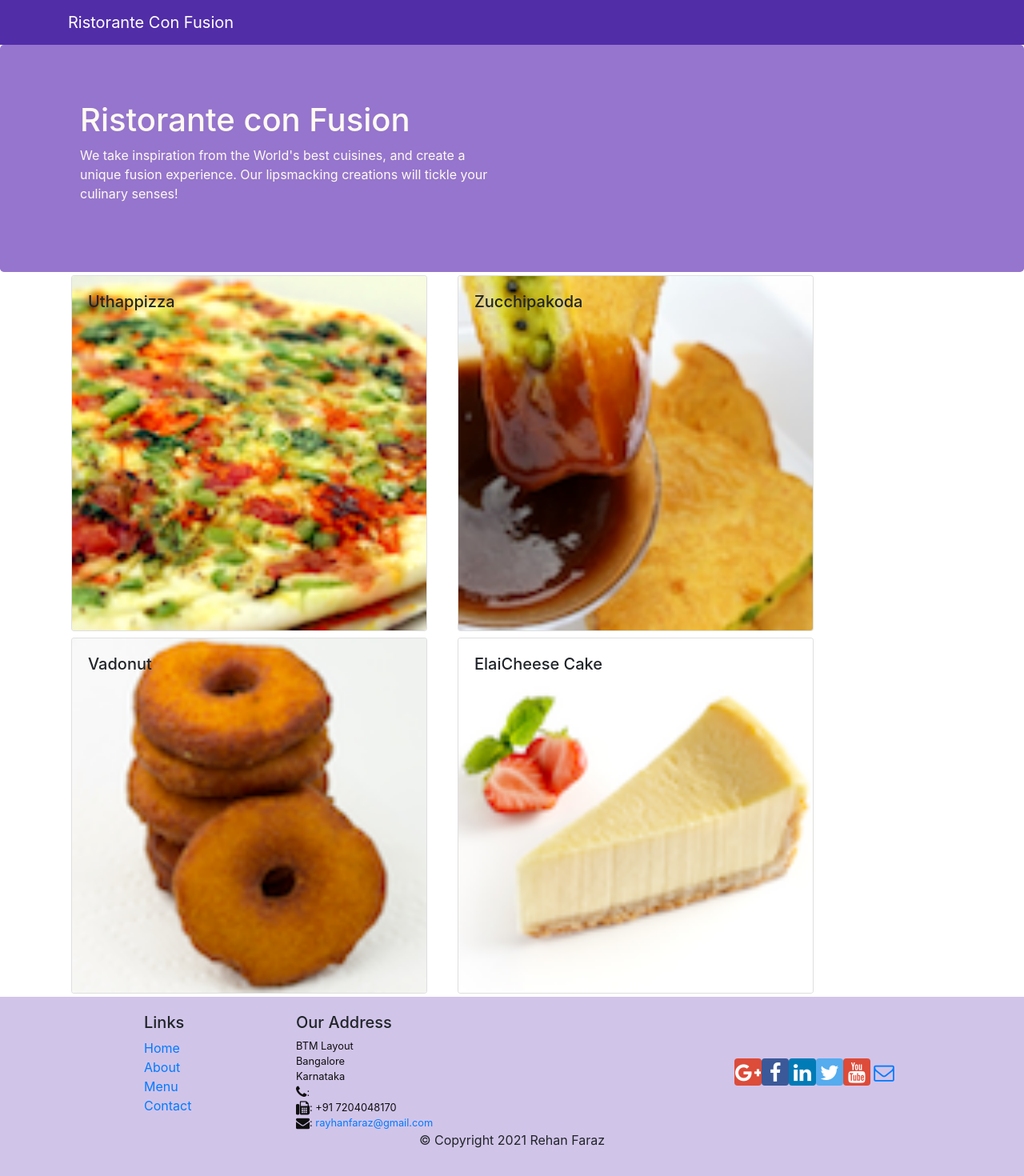
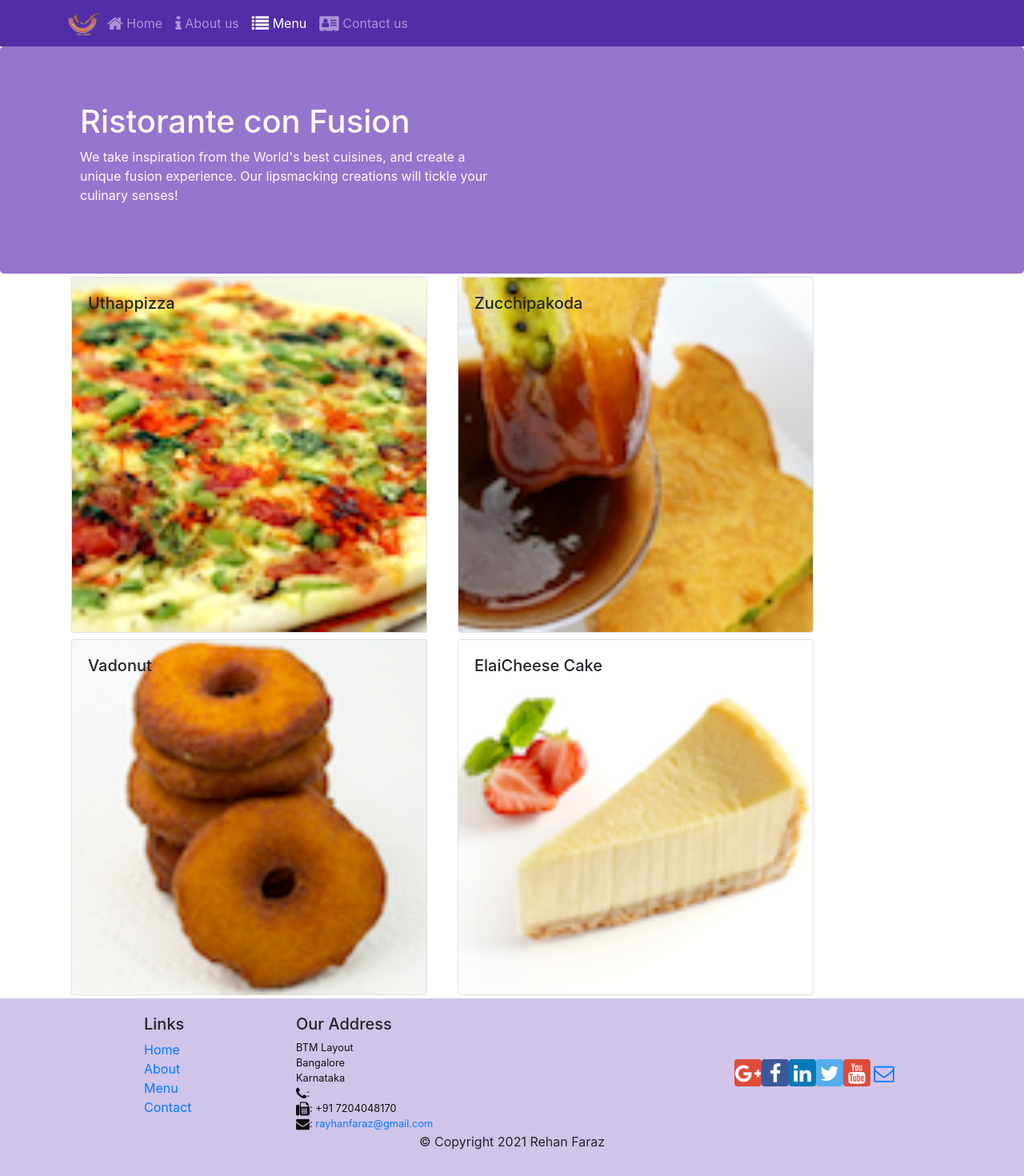
Before and after one commit to rehandbit/confusion, a React (Create React App) app: page /menu in a window 1280 px wide. Shown: the top 1470 px of the page at 80% size. Built offline with nearby package versions, Linux system fonts and the light colour scheme.

Commit message:
adding react-router

```diff
--- a/package.json
+++ b/package.json
@@ -12,6 +12,7 @@
     "react": "^17.0.2",
     "react-dom": "^17.0.2",
     "react-popper": "^0.9.2",
+    "react-router-dom": "^4.2.2",
     "react-scripts": "4.0.3",
     "reactstrap": "^5.0.0",
     "web-vitals": "^1.1.2"
--- a/src/App.js
+++ b/src/App.js
@@ -1,14 +1,17 @@
 import React, { Component } from 'react';
 import Main from './Components/MainComponent'
 import './App.css';
+import  { BrowserRouter } from 'react-router-dom'
 
 
 class App extends Component{
   render() {
     return (
-      <div className="App">
-        <Main />
-      </div>
+      <BrowserRouter>
+        <div className="App">
+          <Main />
+        </div>
+      </BrowserRouter>
     );
   }
 }
--- a/src/Components/FooterComponent.js
+++ b/src/Components/FooterComponent.js
@@ -1,4 +1,5 @@
 import React from 'react';
+import { Link } from 'react-router-dom'
 
 function Footer(props) {
     return(
@@ -8,10 +9,18 @@ function Footer(props) {
                 <div className="col-4 offset-1 col-sm-2">
                     <h5>Links</h5>
                     <ul className="list-unstyled">
-                        <li><a href="/#">Home</a></li>
-                        <li><a href="/#">About</a></li>
-                        <li><a href="/#">Menu</a></li>
-                        <li><a href="/#">Contact</a></li>
+                        <li>
+                            <Link to='/home'>Home</Link>
+                        </li>
+                        <li>
+                            <Link to="/aboutus">About</Link>
+                        </li>
+                        <li>
+                            <Link to="/menu">Menu</Link>
+                        </li>
+                        <li>
+                            <Link to="/contactus">Contact</Link>
+                        </li>
                     </ul>
                 </div>
                 <div className="col-7 col-sm-5">
@@ -28,7 +37,7 @@ function Footer(props) {
                 </div>
                 <div className="col-12 col-sm-4 align-self-center">
                     <div className="text-center">
-                        <a className="btn btn-social-icon btn-google" href="/"><i className="fa fa-google-plus"></i></a>
+                        <a className="btn btn-social-icon btn-google" href="/"><i className="fa fa-google-plus "></i></a>
                         <a className="btn btn-social-icon btn-facebook" href="/"><i className="fa fa-facebook"></i></a>
                         <a className="btn btn-social-icon btn-linkedin" href="/"><i className="fa fa-linkedin"></i></a>
                         <a className="btn btn-social-icon btn-twitter" href="/"><i className="fa fa-twitter"></i></a>
--- a/src/Components/HeaderComponent.js
+++ b/src/Components/HeaderComponent.js
@@ -1,13 +1,57 @@
+
 import React, { Component } from 'react';
-import { Navbar, NavbarBrand, Jumbotron } from 'reactstrap';
+import { Navbar, NavbarBrand, Nav, NavbarToggler, NavItem, Jumbotron, Collapse } from 'reactstrap';
+import { NavLink } from 'react-router-dom'
+
 
 class Header extends Component {
+  constructor(props) {
+    super(props)
+    this.state = {
+      isNavOpen: false
+    }
+    this.toggleNav = this.toggleNav.bind(this)
+  }
+
+  toggleNav() {
+    this.setState({
+      isNavOpen : !this.state.isNavOpen
+    })
+  }
+
   render() {
     return(
     <React.Fragment>
-      <Navbar dark>
+      <Navbar dark expand="md">
         <div className="container">
-            <NavbarBrand href="/">Ristorante Con Fusion</NavbarBrand>
+          <NavbarToggler onClick={this.toggleNav} />
+            <NavbarBrand className="mr-auto" href="/">
+              <img src="assets/images/logo.png" height="30" width="41" alt="Ristorante ConFusion" />
+            </NavbarBrand>
+            <Collapse isOpen={this.state.isNavOpen} navbar>
+            <Nav navbar>
+              <NavItem>
+                <NavLink className="nav-link" to="/home" >
+                  <span className="fa fa-home fa-lg" ></span> Home
+                </NavLink>
+              </NavItem>
+              <NavItem>
+                <NavLink className="nav-link" to="/aboutus" >
+                  <span className="fa fa-info fa-lg" ></span> About us
+                </NavLink>
+              </NavItem>
+              <NavItem>
+                <NavLink className="nav-link" to="/menu" >
+                  <span className="fa fa-list fa-lg" ></span> Menu
+                </NavLink>
+              </NavItem>
+              <NavItem>
+                <NavLink className="nav-link" to="/contact" >
+                  <span className="fa fa-address-card fa-lg" ></span> Contact us
+                </NavLink>
+              </NavItem>
+            </Nav>
+            </Collapse>
         </div>
       </Navbar>
       <Jumbotron>
--- /dev/null
+++ b/src/Components/HomeComponents.js
@@ -0,0 +1,11 @@
+import React from 'react'
+
+function Home(props) {
+   return(
+      <div className="container">
+         <h4>Home</h4>
+      </div>
+   )
+}
+
+export default Home;
--- a/src/Components/MainComponent.js
+++ b/src/Components/MainComponent.js
@@ -1,9 +1,11 @@
 import React, { Component } from 'react';
+import Home from './HomeComponents'
 import Header from './HeaderComponent'
 import Footer from './FooterComponent'
 import Menu from './MenuComponents';
-import DishDetail from './DishdetailComponent'
+// import DishDetail from './DishdetailComponent'
 import { DISHES } from '../shared/dishes';
+import { Switch, Route, Redirect } from 'react-router-dom'
 
 class Main extends Component{
   constructor(props) {
@@ -18,12 +20,22 @@ class Main extends Component{
 }
 
   render() {
+    const HomePage = () => {
+      return(
+        <Home />
+      )
+    }
     return (
       <div >
 
         <Header />
-	      <Menu dishes={this.state.dishes}  onClick={(dishId) => this.onDisheSelect(dishId)} />
-        <DishDetail dish={this.state.dishes.filter((dish) => dish.id === this.state.selectedDish)[0] } />
+        <Switch>
+          <Route path="/home" component={HomePage} />
+          <Route exact path="/menu" component={() => <Menu dishes={this.state.dishes} />} />
+          <Redirect to="/home" />
+        </Switch>
+	      {/* <Menu dishes={this.state.dishes}  onClick={(dishId) => this.onDisheSelect(dishId)} />
+        <DishDetail dish={this.state.dishes.filter((dish) => dish.id === this.state.selectedDish)[0] } /> */}
         <Footer />
       </div>
     );
```
Also changed, not shown: 1 other file (tests, documents, lock files or other folders).
